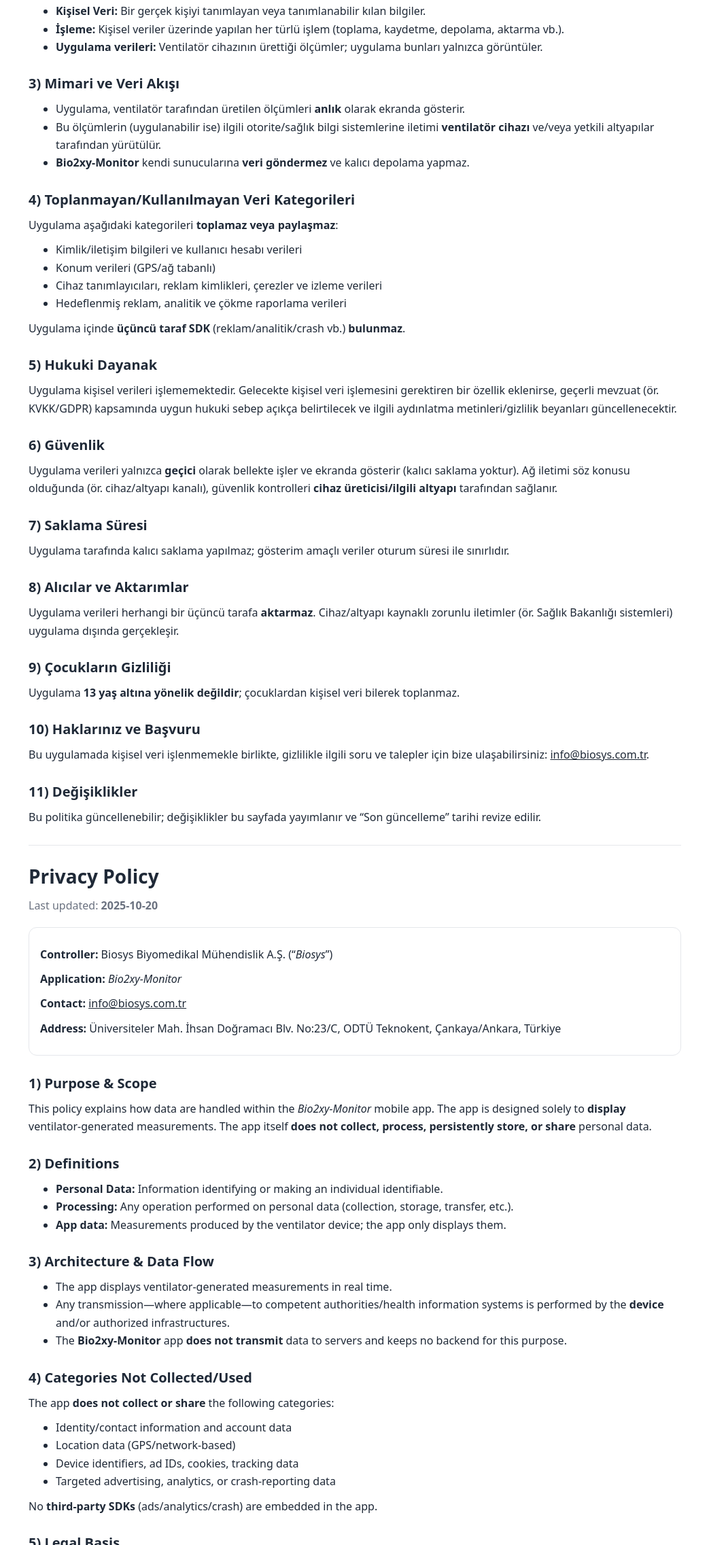
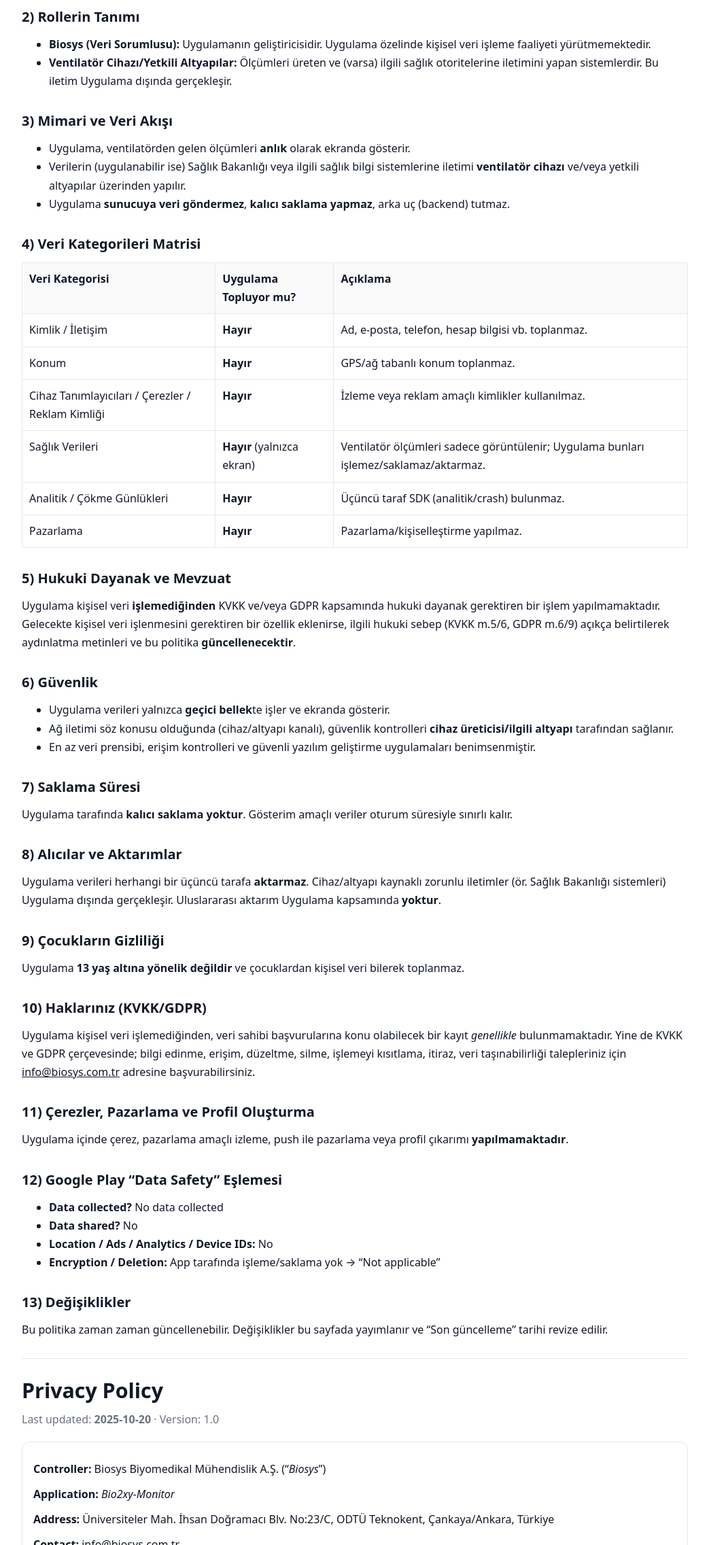
Before and after one commit to Biosys-Dev/bio2xy-privacy, a plain HTML site: page index.html in a window 1280 px wide. Shown: the part 527-2800 px from the top of the page at 68% size, without its empty margins (118-1161 px from the left). Drawn offline with Linux system fonts and the light colour scheme.

Commit message:
Update index.html

```diff
--- a/index.html
+++ b/index.html
@@ -5,136 +5,189 @@
   <meta name="viewport" content="width=device-width,initial-scale=1">
   <title>Biosys Biyomedikal Mühendislik A.Ş. | Gizlilik Politikası / Privacy Policy</title>
   <style>
-    :root{--fg:#1f2937;--muted:#6b7280;--line:#e5e7eb}
-    body{font-family:system-ui,-apple-system,Segoe UI,Roboto,Arial,sans-serif;color:var(--fg);max-width:960px;margin:40px auto;padding:0 18px;line-height:1.65}
-    h1,h2{line-height:1.25;margin:0 0 12px}
-    h1{font-size:1.75rem} h2{font-size:1.25rem;margin-top:28px}
-    p,ul{margin:10px 0} .muted{color:var(--muted)}
+    :root{--fg:#111827;--muted:#6b7280;--line:#e5e7eb;--bg:#ffffff}
+    body{font-family:system-ui,-apple-system,Segoe UI,Roboto,Arial,sans-serif;background:var(--bg);color:var(--fg);max-width:980px;margin:40px auto;padding:0 18px;line-height:1.7}
+    h1{font-size:1.9rem;margin:0 0 10px;line-height:1.25}
+    h2{font-size:1.25rem;margin:28px 0 10px}
+    h3{font-size:1.05rem;margin:20px 0 8px}
+    p,ul,ol{margin:10px 0}
+    .muted{color:var(--muted)}
     .card{border:1px solid var(--line);border-radius:12px;padding:16px;margin:18px 0;background:#fff}
     hr{border:none;border-top:1px solid var(--line);margin:28px 0}
-    footer{margin-top:36px;padding-top:14px;border-top:1px solid var(--line);color:var(--muted);font-size:.95rem}
+    table{width:100%;border-collapse:collapse;margin:10px 0}
+    th,td{border:1px solid var(--line);padding:10px;text-align:left;vertical-align:top}
+    th{background:#fafafa}
+    footer{margin-top:36px;padding-top:14px;border-top:1px solid var(--line);color:var(--muted)}
     a{color:inherit}
+    .langswitch a{margin-right:12px;text-decoration:none}
   </style>
 </head>
 <body>
-  <h1>Gizlilik Politikası</h1>
-  <p class="muted">Son güncelleme: <strong>2025-10-20</strong></p>
+  <div class="langswitch muted">
+    <a href="#tr">Türkçe</a> · <a href="#en">English</a>
+  </div>
+
+  <!-- =========================================================
+       TÜRKÇE
+  ========================================================== -->
+  <h1 id="tr">Gizlilik Politikası</h1>
+  <p class="muted">Son güncelleme: <strong>2025-10-20</strong> · Sürüm: 1.0</p>
 
   <div class="card">
-    <p><strong>Sorumlu Kuruluş (Veri Sorumlusu):</strong> Biosys Biyomedikal Mühendislik A.Ş. (“<em>Biosys</em>”)</p>
+    <p><strong>Veri Sorumlusu:</strong> Biosys Biyomedikal Mühendislik A.Ş. (“<em>Biosys</em>”)</p>
     <p><strong>Uygulama:</strong> <em>Bio2xy-Monitor</em></p>
+    <p><strong>Adres:</strong> Üniversiteler Mah. İhsan Doğramacı Blv. No:23/C, ODTÜ Teknokent, Çankaya/Ankara, Türkiye</p>
     <p><strong>İletişim:</strong> <a href="mailto:info@biosys.com.tr">info@biosys.com.tr</a></p>
-    <p><strong>Adres:</strong> Üniversiteler Mahallesi İhsan Doğramacı Bulvarı No:23/C, ODTÜ Teknokent, Çankaya/Ankara, Türkiye</p>
   </div>
 
   <h2>1) Amaç ve Kapsam</h2>
-  <p>Bu politika, <em>Bio2xy-Monitor</em> mobil uygulaması kapsamında kişisel verilerin nasıl ele alındığına ilişkin şeffaflık sağlamak için hazırlanmıştır. Uygulama; ev tipi ventilatöre bağlı hastaya ait ölçümleri <strong>yalnızca ekranda görüntüler</strong>. Uygulama kendi adına <strong>kişisel veri toplamaz, işlemez, kalıcı olarak saklamaz veya üçüncü taraflarla paylaşmaz</strong>.</p>
+  <p>Bu metin, <em>Bio2xy-Monitor</em> mobil uygulaması (Uygulama) kapsamında kişisel verilerin nasıl ele alındığına ilişkin şeffaflığı sağlamak amacıyla hazırlanmıştır. Uygulama, ev tipi ventilatör cihazının ürettiği hasta ölçümlerini <strong>yalnızca ekranda görüntülemek</strong> üzere tasarlanmıştır. Uygulama kendi adına <strong>kişisel veri toplamaz, işlemez, kalıcı olarak saklamaz veya üçüncü taraflarla paylaşmaz</strong>.</p>
 
-  <h2>2) Tanımlar</h2>
+  <h2>2) Rollerin Tanımı</h2>
   <ul>
-    <li><strong>Kişisel Veri:</strong> Bir gerçek kişiyi tanımlayan veya tanımlanabilir kılan bilgiler.</li>
-    <li><strong>İşleme:</strong> Kişisel veriler üzerinde yapılan her türlü işlem (toplama, kaydetme, depolama, aktarma vb.).</li>
-    <li><strong>Uygulama verileri:</strong> Ventilatör cihazının ürettiği ölçümler; uygulama bunları yalnızca görüntüler.</li>
+    <li><strong>Biosys (Veri Sorumlusu):</strong> Uygulamanın geliştiricisidir. Uygulama özelinde kişisel veri işleme faaliyeti yürütmemektedir.</li>
+    <li><strong>Ventilatör Cihazı/Yetkili Altyapılar:</strong> Ölçümleri üreten ve (varsa) ilgili sağlık otoritelerine iletimini yapan sistemlerdir. Bu iletim Uygulama dışında gerçekleşir.</li>
   </ul>
 
   <h2>3) Mimari ve Veri Akışı</h2>
   <ul>
-    <li>Uygulama, ventilatör tarafından üretilen ölçümleri <strong>anlık</strong> olarak ekranda gösterir.</li>
-    <li>Bu ölçümlerin (uygulanabilir ise) ilgili otorite/sağlık bilgi sistemlerine iletimi <strong>ventilatör cihazı</strong> ve/veya yetkili altyapılar tarafından yürütülür.</li>
-    <li><strong>Bio2xy-Monitor</strong> kendi sunucularına <strong>veri göndermez</strong> ve kalıcı depolama yapmaz.</li>
+    <li>Uygulama, ventilatörden gelen ölçümleri <strong>anlık</strong> olarak ekranda gösterir.</li>
+    <li>Verilerin (uygulanabilir ise) Sağlık Bakanlığı veya ilgili sağlık bilgi sistemlerine iletimi <strong>ventilatör cihazı</strong> ve/veya yetkili altyapılar üzerinden yapılır.</li>
+    <li>Uygulama <strong>sunucuya veri göndermez</strong>, <strong>kalıcı saklama yapmaz</strong>, arka uç (backend) tutmaz.</li>
   </ul>
 
-  <h2>4) Toplanmayan/Kullanılmayan Veri Kategorileri</h2>
-  <p>Uygulama aşağıdaki kategorileri <strong>toplamaz veya paylaşmaz</strong>:</p>
-  <ul>
-    <li>Kimlik/iletişim bilgileri ve kullanıcı hesabı verileri</li>
-    <li>Konum verileri (GPS/ağ tabanlı)</li>
-    <li>Cihaz tanımlayıcıları, reklam kimlikleri, çerezler ve izleme verileri</li>
-    <li>Hedeflenmiş reklam, analitik ve çökme raporlama verileri</li>
-  </ul>
-  <p>Uygulama içinde <strong>üçüncü taraf SDK</strong> (reklam/analitik/crash vb.) <strong>bulunmaz</strong>.</p>
+  <h2>4) Veri Kategorileri Matrisi</h2>
+  <table>
+    <thead>
+      <tr><th>Veri Kategorisi</th><th>Uygulama Topluyor mu?</th><th>Açıklama</th></tr>
+    </thead>
+    <tbody>
+      <tr><td>Kimlik / İletişim</td><td><strong>Hayır</strong></td><td>Ad, e-posta, telefon, hesap bilgisi vb. toplanmaz.</td></tr>
+      <tr><td>Konum</td><td><strong>Hayır</strong></td><td>GPS/ağ tabanlı konum toplanmaz.</td></tr>
+      <tr><td>Cihaz Tanımlayıcıları / Çerezler / Reklam Kimliği</td><td><strong>Hayır</strong></td><td>İzleme veya reklam amaçlı kimlikler kullanılmaz.</td></tr>
+      <tr><td>Sağlık Verileri</td><td><strong>Hayır</strong> (yalnızca ekran)</td><td>Ventilatör ölçümleri sadece görüntülenir; Uygulama bunları işlemez/saklamaz/aktarmaz.</td></tr>
+      <tr><td>Analitik / Çökme Günlükleri</td><td><strong>Hayır</strong></td><td>Üçüncü taraf SDK (analitik/crash) bulunmaz.</td></tr>
+      <tr><td>Pazarlama</td><td><strong>Hayır</strong></td><td>Pazarlama/kişiselleştirme yapılmaz.</td></tr>
+    </tbody>
+  </table>
 
-  <h2>5) Hukuki Dayanak</h2>
-  <p>Uygulama kişisel verileri işlememektedir. Gelecekte kişisel veri işlemesini gerektiren bir özellik eklenirse, geçerli mevzuat (ör. KVKK/GDPR) kapsamında uygun hukuki sebep açıkça belirtilecek ve ilgili aydınlatma metinleri/gizlilik beyanları güncellenecektir.</p>
+  <h2>5) Hukuki Dayanak ve Mevzuat</h2>
+  <p>Uygulama kişisel veri <strong>işlemediğinden</strong> KVKK ve/veya GDPR kapsamında hukuki dayanak gerektiren bir işlem yapılmamaktadır. Gelecekte kişisel veri işlenmesini gerektiren bir özellik eklenirse, ilgili hukuki sebep (KVKK m.5/6, GDPR m.6/9) açıkça belirtilerek aydınlatma metinleri ve bu politika <strong>güncellenecektir</strong>.</p>
 
   <h2>6) Güvenlik</h2>
-  <p>Uygulama verileri yalnızca <strong>geçici</strong> olarak bellekte işler ve ekranda gösterir (kalıcı saklama yoktur). Ağ iletimi söz konusu olduğunda (ör. cihaz/altyapı kanalı), güvenlik kontrolleri <strong>cihaz üreticisi/ilgili altyapı</strong> tarafından sağlanır.</p>
+  <ul>
+    <li>Uygulama verileri yalnızca <strong>geçici bellek</strong>te işler ve ekranda gösterir.</li>
+    <li>Ağ iletimi söz konusu olduğunda (cihaz/altyapı kanalı), güvenlik kontrolleri <strong>cihaz üreticisi/ilgili altyapı</strong> tarafından sağlanır.</li>
+    <li>En az veri prensibi, erişim kontrolleri ve güvenli yazılım geliştirme uygulamaları benimsenmiştir.</li>
+  </ul>
 
   <h2>7) Saklama Süresi</h2>
-  <p>Uygulama tarafında kalıcı saklama yapılmaz; gösterim amaçlı veriler oturum süresi ile sınırlıdır.</p>
+  <p>Uygulama tarafında <strong>kalıcı saklama yoktur</strong>. Gösterim amaçlı veriler oturum süresiyle sınırlı kalır.</p>
 
   <h2>8) Alıcılar ve Aktarımlar</h2>
-  <p>Uygulama verileri herhangi bir üçüncü tarafa <strong>aktarmaz</strong>. Cihaz/altyapı kaynaklı zorunlu iletimler (ör. Sağlık Bakanlığı sistemleri) uygulama dışında gerçekleşir.</p>
+  <p>Uygulama verileri herhangi bir üçüncü tarafa <strong>aktarmaz</strong>. Cihaz/altyapı kaynaklı zorunlu iletimler (ör. Sağlık Bakanlığı sistemleri) Uygulama dışında gerçekleşir. Uluslararası aktarım Uygulama kapsamında <strong>yoktur</strong>.</p>
 
   <h2>9) Çocukların Gizliliği</h2>
-  <p>Uygulama <strong>13 yaş altına yönelik değildir</strong>; çocuklardan kişisel veri bilerek toplanmaz.</p>
+  <p>Uygulama <strong>13 yaş altına yönelik değildir</strong> ve çocuklardan kişisel veri bilerek toplanmaz.</p>
 
-  <h2>10) Haklarınız ve Başvuru</h2>
-  <p>Bu uygulamada kişisel veri işlenmemekle birlikte, gizlilikle ilgili soru ve talepler için bize ulaşabilirsiniz: <a href="mailto:info@biosys.com.tr">info@biosys.com.tr</a>.</p>
+  <h2>10) Haklarınız (KVKK/GDPR)</h2>
+  <p>Uygulama kişisel veri işlemediğinden, veri sahibi başvurularına konu olabilecek bir kayıt <em>genellikle</em> bulunmamaktadır. Yine de KVKK ve GDPR çerçevesinde; bilgi edinme, erişim, düzeltme, silme, işlemeyi kısıtlama, itiraz, veri taşınabilirliği talepleriniz için <a href="mailto:info@biosys.com.tr">info@biosys.com.tr</a> adresine başvurabilirsiniz.</p>
 
-  <h2>11) Değişiklikler</h2>
-  <p>Bu politika güncellenebilir; değişiklikler bu sayfada yayımlanır ve “Son güncelleme” tarihi revize edilir.</p>
+  <h2>11) Çerezler, Pazarlama ve Profil Oluşturma</h2>
+  <p>Uygulama içinde çerez, pazarlama amaçlı izleme, push ile pazarlama veya profil çıkarımı <strong>yapılmamaktadır</strong>.</p>
+
+  <h2>12) Google Play “Data Safety” Eşlemesi</h2>
+  <ul>
+    <li><strong>Data collected?</strong> No data collected</li>
+    <li><strong>Data shared?</strong> No</li>
+    <li><strong>Location / Ads / Analytics / Device IDs:</strong> No</li>
+    <li><strong>Encryption / Deletion:</strong> App tarafında işleme/saklama yok → “Not applicable”</li>
+  </ul>
+
+  <h2>13) Değişiklikler</h2>
+  <p>Bu politika zaman zaman güncellenebilir. Değişiklikler bu sayfada yayımlanır ve “Son güncelleme” tarihi revize edilir.</p>
 
   <hr>
 
-  <!-- =======================  ENGLISH  ======================= -->
-  <h1>Privacy Policy</h1>
-  <p class="muted">Last updated: <strong>2025-10-20</strong></p>
+  <!-- =========================================================
+       ENGLISH
+  ========================================================== -->
+  <h1 id="en">Privacy Policy</h1>
+  <p class="muted">Last updated: <strong>2025-10-20</strong> · Version: 1.0</p>
 
   <div class="card">
     <p><strong>Controller:</strong> Biosys Biyomedikal Mühendislik A.Ş. (“<em>Biosys</em>”)</p>
     <p><strong>Application:</strong> <em>Bio2xy-Monitor</em></p>
+    <p><strong>Address:</strong> Üniversiteler Mah. İhsan Doğramacı Blv. No:23/C, ODTÜ Teknokent, Çankaya/Ankara, Türkiye</p>
     <p><strong>Contact:</strong> <a href="mailto:info@biosys.com.tr">info@biosys.com.tr</a></p>
-    <p><strong>Address:</strong> Üniversiteler Mah. İhsan Doğramacı Blv. No:23/C, ODTÜ Teknokent, Çankaya/Ankara, Türkiye</p>
   </div>
 
   <h2>1) Purpose & Scope</h2>
-  <p>This policy explains how data are handled within the <em>Bio2xy-Monitor</em> mobile app. The app is designed solely to <strong>display</strong> ventilator-generated measurements. The app itself <strong>does not collect, process, persistently store, or share</strong> personal data.</p>
+  <p>This notice explains how data are handled within the <em>Bio2xy-Monitor</em> mobile app. The App is designed solely to <strong>display</strong> measurements generated by a home ventilator. The App itself <strong>does not collect, process, persistently store, or share</strong> personal data.</p>
 
-  <h2>2) Definitions</h2>
+  <h2>2) Roles</h2>
   <ul>
-    <li><strong>Personal Data:</strong> Information identifying or making an individual identifiable.</li>
-    <li><strong>Processing:</strong> Any operation performed on personal data (collection, storage, transfer, etc.).</li>
-    <li><strong>App data:</strong> Measurements produced by the ventilator device; the app only displays them.</li>
+    <li><strong>Biosys (Controller):</strong> Developer of the App. No personal-data processing is performed by the App.</li>
+    <li><strong>Ventilator/Authorized Infrastructures:</strong> Generate measurements and (where applicable) transmit them to competent health systems. Such transmission occurs <strong>outside</strong> the App.</li>
   </ul>
 
   <h2>3) Architecture & Data Flow</h2>
   <ul>
-    <li>The app displays ventilator-generated measurements in real time.</li>
-    <li>Any transmission—where applicable—to competent authorities/health information systems is performed by the <strong>device</strong> and/or authorized infrastructures.</li>
-    <li>The <strong>Bio2xy-Monitor</strong> app <strong>does not transmit</strong> data to servers and keeps no backend for this purpose.</li>
+    <li>The App displays ventilator-generated measurements in real time.</li>
+    <li>Any transmission to health authorities/systems (where applicable) is performed by the <strong>device</strong> and/or authorized infrastructures.</li>
+    <li>The App <strong>does not transmit</strong> data to servers, keeps <strong>no backend</strong>, and performs <strong>no persistent storage</strong>.</li>
   </ul>
 
-  <h2>4) Categories Not Collected/Used</h2>
-  <p>The app <strong>does not collect or share</strong> the following categories:</p>
-  <ul>
-    <li>Identity/contact information and account data</li>
-    <li>Location data (GPS/network-based)</li>
-    <li>Device identifiers, ad IDs, cookies, tracking data</li>
-    <li>Targeted advertising, analytics, or crash-reporting data</li>
-  </ul>
-  <p>No <strong>third-party SDKs</strong> (ads/analytics/crash) are embedded in the app.</p>
+  <h2>4) Data Categories Matrix</h2>
+  <table>
+    <thead>
+      <tr><th>Category</th><th>Collected by the App?</th><th>Notes</th></tr>
+    </thead>
+    <tbody>
+      <tr><td>Identity / Contact</td><td><strong>No</strong></td><td>No account or contact details collected.</td></tr>
+      <tr><td>Location</td><td><strong>No</strong></td><td>No GPS or network-based location.</td></tr>
+      <tr><td>Device IDs / Cookies / Ad IDs</td><td><strong>No</strong></td><td>No tracking or advertising identifiers.</td></tr>
+      <tr><td>Health Data</td><td><strong>No</strong> (display only)</td><td>Ventilator measurements are only displayed; not processed/stored/transferred by the App.</td></tr>
+      <tr><td>Analytics / Crash Logs</td><td><strong>No</strong></td><td>No third-party SDKs (analytics/crash) are embedded.</td></tr>
+      <tr><td>Marketing</td><td><strong>No</strong></td><td>No marketing or personalization.</td></tr>
+    </tbody>
+  </table>
 
   <h2>5) Legal Basis</h2>
-  <p>The app does not process personal data. If a future feature requires processing, the appropriate legal basis (e.g., under GDPR/KVKK) will be identified and relevant disclosures updated.</p>
+  <p>The App does <strong>not</strong> process personal data. If a future feature requires processing, the appropriate legal basis (e.g., under GDPR/KVKK) will be identified and this Policy will be updated together with relevant notices.</p>
 
   <h2>6) Security</h2>
-  <p>Data are handled <strong>transiently</strong> in memory for on-screen display. Where network transmission occurs (e.g., via device/infrastructure), such transmission is protected under the security controls of the <strong>device manufacturer/relevant infrastructure</strong>.</p>
+  <ul>
+    <li>Data are handled <strong>transiently</strong> in memory for on-screen display.</li>
+    <li>Where network transmission occurs (via device/infrastructure), it is covered by the security controls of the <strong>device manufacturer/relevant infrastructures</strong>.</li>
+    <li>We follow data-minimization and secure development practices.</li>
+  </ul>
 
   <h2>7) Retention</h2>
-  <p>No persistent storage is performed by the app; data are limited to the active session.</p>
+  <p><strong>No persistent retention</strong> by the App. Data used for display are limited to the active session.</p>
 
   <h2>8) Recipients & Transfers</h2>
-  <p>The app does <strong>not</strong> transfer data to third parties. Mandatory transmissions by device/infrastructure (e.g., to national health systems) occur outside the app.</p>
+  <p>The App does <strong>not</strong> disclose data to third parties. Mandatory transmissions by device/infrastructure (e.g., to a Ministry of Health system) occur outside the App. No international transfers by the App.</p>
 
   <h2>9) Children’s Privacy</h2>
-  <p>The app is <strong>not directed to children under 13</strong>; we do not knowingly collect personal data from children.</p>
+  <p>The App is <strong>not directed to children under 13</strong>; no data are knowingly collected from children.</p>
 
-  <h2>10) Your Rights & Contact</h2>
-  <p>Although the app does not process personal data, you may contact us for privacy inquiries at <a href="mailto:info@biosys.com.tr">info@biosys.com.tr</a>.</p>
+  <h2>10) Your Rights (GDPR/KVKK)</h2>
+  <p>Although the App does not process personal data, you may contact us for privacy inquiries or to exercise rights such as access, rectification, erasure, restriction, objection, or portability, where applicable: <a href="mailto:info@biosys.com.tr">info@biosys.com.tr</a>.</p>
 
-  <h2>11) Changes</h2>
-  <p>We may update this policy; updates will be posted here with a revised “Last updated” date.</p>
+  <h2>11) Cookies, Marketing & Profiling</h2>
+  <p>No cookies within the App, no marketing communications, and no profiling/personalization.</p>
+
+  <h2>12) Google Play “Data Safety” Mapping</h2>
+  <ul>
+    <li><strong>Data collected?</strong> No data collected</li>
+    <li><strong>Data shared?</strong> No</li>
+    <li><strong>Location / Ads / Analytics / Device IDs:</strong> No</li>
+    <li><strong>Encryption / Deletion:</strong> Not applicable (no in-App processing/retention)</li>
+  </ul>
+
+  <h2>13) Changes</h2>
+  <p>We may update this Policy. Updates will be posted on this page with a revised “Last updated” date.</p>
 
   <footer>© Biosys Biyomedikal Mühendislik A.Ş.</footer>
 </body>
```
